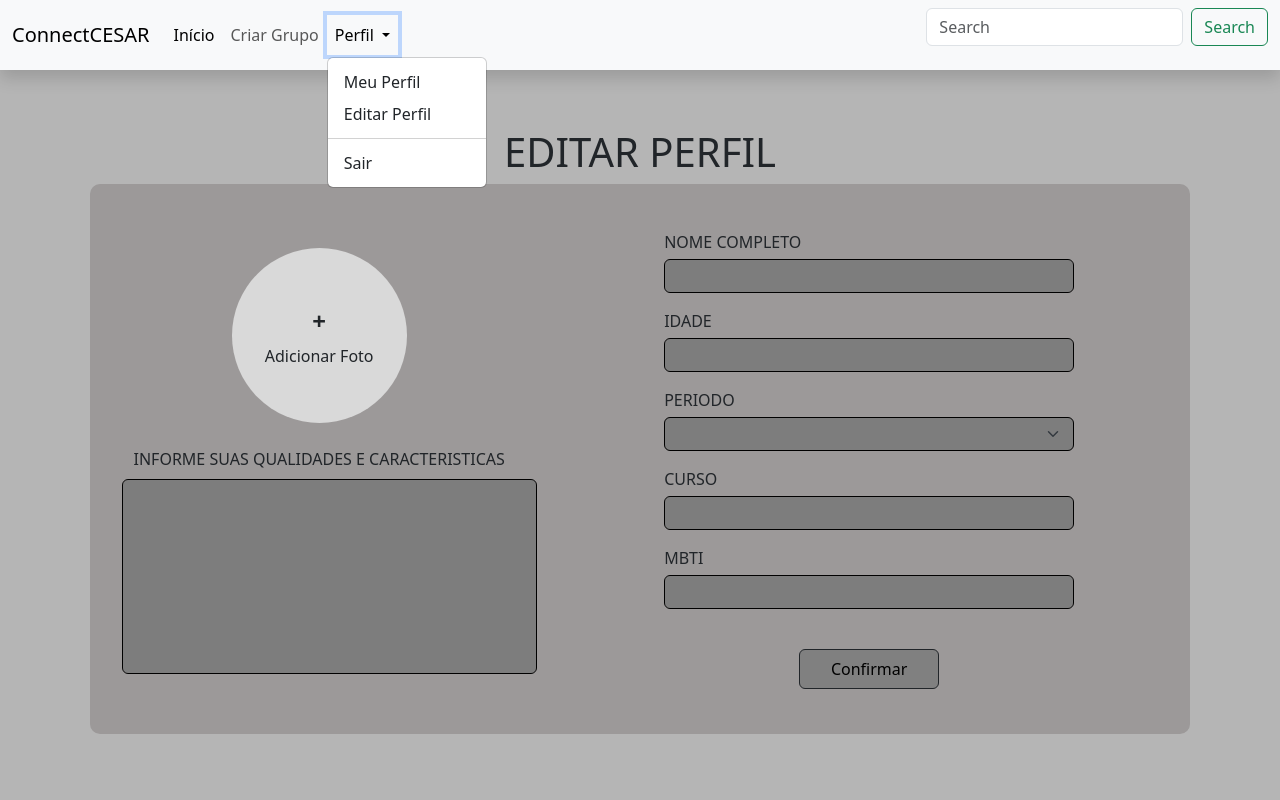
After one commit to caetrias/connectcesar, a Django app: page /editar_perfil/ in a window 1280 px wide, after a click on "Perfil". The commit adds this page. Run offline with Django 4.2, Linux system fonts and the light colour scheme.

Commit message:
Merge branch 'main' of https://github.com/caetrias/connectcesar

```diff
--- a/cesarconnect/ccapp/urls.py
+++ b/cesarconnect/ccapp/urls.py
@@ -10,5 +10,7 @@ urlpatterns = [
     path('criargrupo/', views.criargrupo, name="criargrupo"),
     path('meugrupo/', views.meugrupo, name="meugrupo"),
     path('acessarperfil/', views.acessarperfil, name="acessarperfil"),
+    path('editar_perfil/', views.editar_perfil, name="editar_perfil"),
+    path('listagemusuarios/', views.listagemusuarios, name="listagem_usuarios")
 
 ]
--- a/cesarconnect/ccapp/views.py
+++ b/cesarconnect/ccapp/views.py
@@ -1,12 +1,47 @@
 from django.shortcuts import render
+from .models import Pessoa
+from django.http import HttpResponse
+from django.contrib.auth.models import User
+from django.contrib.auth import authenticate, logout
+from django.contrib.auth import login as login_django
 
 # Create your views here.
 
 def login(request):
-    return render(request, 'login.html')
+    if request.method == "GET":
+        return render(request, 'login.html')
+    else:
+        username = request.POST.get('username')
+        senha = request.POST.get('senha')
+
+        user = authenticate(username=username, password=senha)
+
+        if user:
+            login_django(request, user)
+
+            return render(request, 'tela_inicial.html')
+        else:
+            return HttpResponse("Email ou senha inválidos!")
 
 def cadastro(request):
-    return render(request, 'cadastro.html')
+    if request.method == "GET":
+        return render(request, 'cadastro.html')
+    else:
+        username = request.POST.get('username')
+        email = request.POST.get('email')
+        senha = request.POST.get('senha')
+
+        user = User.objects.filter(email=email).first()
+
+        if user:
+            return HttpResponse('Email já cadastrado!')
+
+
+        user = User.objects.create_user(username=username, email=email, password=senha)
+        user.save()
+
+        return render(request, 'tela_inicial.html')
+
 
 def tela_inicial(request):
     return render(request, 'tela_inicial.html')
@@ -19,3 +54,23 @@ def meugrupo(request):
 
 def acessarperfil(request):
     return render(request, 'acessarperfil.html')
+
+def editar_perfil(request):
+    return render(request, 'editar_perfil.html')
+
+
+
+def listagemusuarios(request):
+    # salvar os dados na tela para o banco de dados
+    novo_usuario= Pessoa()
+    novo_usuario.email= request.POST.get('email')
+    novo_usuario.senha= request.POST.get('senha')
+    novo_usuario.save()
+
+    # exibir todos os usuarios ja cadastrados em uma nova pagina
+    usuarios = {
+        'usuarios': Pessoa.objects.all()
+    }
+
+    # retornar os dados dos usuarios para a página
+    return render(request, 'listagemusuarios.html', usuarios)
--- /dev/null
+++ b/cesarconnect/templates/editar_perfil.html
@@ -0,0 +1,160 @@
+#editar_perfil
+
+<<<<<<< HEAD
+
+=======
+>>>>>>> defbafcecaeef21a1ade1e1bb39e6b37a944504a
+<!-- Início do documento HTML -->
+<!doctype html>
+<html lang="pt-BR">
+  <head>
+    <meta charset="utf-8">
+    <meta name="viewport" content="width=device-width, initial-scale=1">
+    <link href="https://cdn.jsdelivr.net/npm/bootstrap@5.3.2/dist/css/bootstrap.min.css" rel="stylesheet" integrity="sha384-T3c6CoIi6uLrA9TneNEoa7RxnatzjcDSCmG1MXxSR1GAsXEV/Dwwykc2MPK8M2HN" crossorigin="anonymous">
+    <title>ConnectCESAR</title>
+
+    <style>
+        body {
+            padding-top: 14px;
+            display: flex;
+            flex-direction: column;
+            justify-content: center;
+            min-height: 100vh;
+        }
+
+        .custom-label {
+            display: block;
+            text-align: left;
+            margin-bottom: 5px;
+        }
+
+        .custom-input{
+            height: 34px;
+            width: 410px;
+            background-color: #7D7D7D;
+            border: 1px solid black;
+          }
+
+    </style>
+</head>
+<body style="background-color: #B5B5B5;">
+    <!-- Início da barra de navegação -->
+    <nav class="navbar navbar-expand-lg bg-body-tertiary shadow mb-5 fixed-top">
+        <div class="container-fluid">
+          <!-- Logo da marca -->
+          <a class="navbar-brand" href="#">ConnectCESAR</a>
+          <!-- Botão para colapsar o menu em telas menores -->
+          <button class="navbar-toggler" type="button" data-bs-toggle="collapse" data-bs-target="#navbarSupportedContent" aria-controls="navbarSupportedContent" aria-expanded="false" aria-label="Toggle navigation">
+            <span class="navbar-toggler-icon"></span>
+          </button>
+          <!-- Itens do menu -->
+          <div class="collapse navbar-collapse" id="navbarSupportedContent">
+            <ul class="navbar-nav me-auto mb-2 mb-lg-0">
+              <!-- Item Início -->
+              <li class="nav-item">
+                <a class="nav-link active" aria-current="page" href="/tela_inicial/">Início</a>
+              </li>
+              <!-- Item Criar Grupo -->
+              <li class="nav-item">
+                <a class="nav-link" href="/criargrupo/">Criar Grupo</a>
+              </li>
+              <!-- Dropdown do Perfil -->
+              <li class="nav-item dropdown">
+                <a class="nav-link dropdown-toggle" href="#" role="button" data-bs-toggle="dropdown" aria-expanded="false">
+                  Perfil
+                </a>
+                <ul class="dropdown-menu">
+                  <li><a class="dropdown-item" href="/acessarperfil/">Meu Perfil</a></li>
+                  <li><a class="dropdown-item" href="#">Editar Perfil</a></li>
+                  <li><hr class="dropdown-divider"></li>
+                  <li><a class="dropdown-item" href="/">Sair</a></li>
+                </ul>
+              </li>
+            </ul>
+            <!-- Formulário de busca -->
+            <form class="d-flex" role="search">
+              <input class="form-control me-2" type="search" placeholder="Search" aria-label="Search">
+              <button class="btn btn-outline-success" type="submit">Search</button>
+            </form>
+          </div>
+        </div>
+      </nav> <br>
+
+      <!-- Container principal -->
+      <div class="container text-center mt-5 mb-5">
+        <!-- Título da página -->
+        <h1 style="text-align: center;">EDITAR PERFIL</h1>
+        <!-- Container cinza que contém os campos de edição -->
+        <div class="row align-items-center" style="background-color: #9c9999; border-radius: 10px; max-width: 1100px; margin: 0 auto; flex-direction: row; justify-content: space-between; height: 550px;">
+            <!-- Seção da esquerda para upload de foto -->
+            <div class="col-5">
+                <!-- Área de upload de foto -->
+                <div class="circle-upload mx-auto" style="width: 175px; height: 175px; background-color: #D9D9D9; border-radius: 50%; display: flex; flex-direction: column; justify-content: center; align-items: cente; margin-top: 20px; cursor: pointer;">
+                    <label for="input-foto" class="circle-content">
+                        <span class="plus-sign" style="font-size: 24px; font-weight: bold; margin-top: -10px;">+</span>
+                        <div class="add-photo-text" style="margin-top: 5px; text-align: center">Adicionar Foto</div>
+                        <!-- Input escondido para seleção de imagem -->
+                        <input type="file" id="input-foto" accept="image/*" style="display: none">
+                    </label>
+                </div> <br>
+                <!-- Campo para informar qualidades e características -->
+                <div class="mb-3">
+                    <label for="formGroupExampleInput2" class="form-label">INFORME  SUAS QUALIDADES E CARACTERISTICAS</label>
+                    <input type="text" class="form-control custom-input" style="margin-left: 20px; height: 195px; width: 415px; background-color: #7D7D7D; border: 1px solid black;" id="formGroupExampleInput2">
+                </div>
+            </div>
+
+            <!-- Seção da direita para outros campos de edição -->
+            <div class="col-7">
+                <!-- Campo para nome completo -->
+                <div class="mb-3 mx-auto" style="width: 410px;">
+                    <label for="formGroupExampleInput" class="form-label custom-label">NOME COMPLETO</label>
+                    <input type="text" class="form-control custom-input" id="formGroupExampleInput">
+                  </div>
+
+                  <!-- Campo para idade -->
+                  <div class="mb-3 mx-auto" style="width: 410px;">
+                    <label for="formGroupExampleInput" class="form-label custom-label">IDADE</label>
+                    <input type="text" class="form-control custom-input" id="formGroupExampleInput">
+                  </div>
+
+                  <!-- Campo dropdown para período -->
+                  <div class="mb-3 mx-auto" style="width: 410px;">
+                    <label for="formGroupExampleInput" class="form-label custom-label">PERIODO</label>
+                    <select id="inputState" class="form-select custom-input">
+                        <option selected></option>
+                        <option>1º</option>
+                        <option>2º</option>
+                        <option>3º</option>
+                        <option>4º</option>
+                        <option>5º</option>
+                        <option>6º</option>
+                        <option>7º</option>
+                        <option>8º</option>
+                      </select>
+                  </div>
+
+                  <!-- Campo para curso -->
+                  <div class="mb-3 mx-auto" style="width: 410px;">
+                    <label for="formGroupExampleInput" class="form-label custom-label">CURSO</label>
+                    <input type="text" class="form-control custom-input" id="formGroupExampleInput">
+                  </div>
+
+                  <!-- Campo para MBTI -->
+                  <div class="mb-3 mx-auto" style="width: 410px;">
+                    <label for="formGroupExampleInput" class="form-label custom-label">MBTI</label>
+                    <input type="text" class="form-control custom-input" id="formGroupExampleInput">
+                  </div> <br>
+
+                  <!-- Botão de confirmação -->
+                  <a href="/tela_inicial/"> <button type="button" class="btn btn-dark" style="background-color:#808080; color: #000000; width: 140px; height: 40px;">Confirmar</button> </a>
+
+            </div>
+        </div>
+    </div>
+
+
+</body>
+
+<script src="https://cdn.jsdelivr.net/npm/bootstrap@5.3.2/dist/js/bootstrap.bundle.min.js" integrity="sha384-C6RzsynM9kWDrMNeT87bh95OGNyZPhcTNXj1NW7RuBCsyN/o0jlpcV8Qyq46cDfL" crossorigin="anonymous"></script>
+</html>
```
Also changed, not shown: cesarconnect/ccapp/models.py (+10 -0 lines), cesarconnect/templates/acessarperfil.html (+6 -2 lines), cesarconnect/templates/cadastro.html (+8 -23 lines), cesarconnect/templates/criargrupo.html (+5 -2 lines), cesarconnect/templates/listagemusuarios.html (added, +16 -0 lines), cesarconnect/templates/login.html (+6 -5 lines), cesarconnect/templates/meugrupo.html (+5 -2 lines), cesarconnect/templates/tela_inicial.html (+8 -5 lines), cesarconnect/ccapp/migrations/0003_usuario_senha.py (added), cesarconnect/ccapp/migrations/0004_pessoa.py (added), cesarconnect/ccapp/migrations/0005_rename_nome_pessoa_email_remove_pessoa_idade_and_more.py (added), cesarconnect/ccapp/migrations/0006_pessoa_nome.py (added), cesarconnect/ccapp/migrations/0007_pessoa_atualizado_pessoa_criado_pessoa_descricao.py (added), cesarconnect/db.sqlite3.
